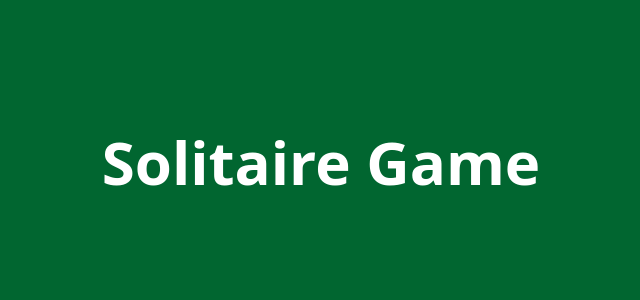
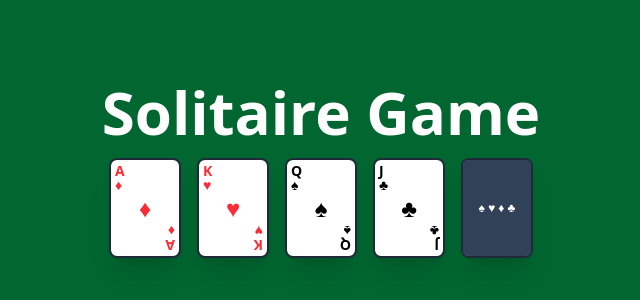
Before and after one commit to jgeneaguilar/klondike-solitaire, a React (Vite) app: page / in a window 1280 px wide. Shown: the part 230-530 px from the top of the page, without its empty margins (319-959 px from the left). Built offline with nearby package versions, Linux system fonts and the light colour scheme.

Commit message:
feat: create Card component with dynamic styling and hover effects

```diff
--- a/src/App.tsx
+++ b/src/App.tsx
@@ -1,8 +1,24 @@
+import { Card } from './components/Card';
+import type { Card as CardType } from './types/game';
+
 function App() {
+  const sampleCards: CardType[] = [
+    { suit: 'diamonds', rank: 'A', isFaceUp: true },
+    { suit: 'hearts', rank: 'K', isFaceUp: true },
+    { suit: 'spades', rank: 'Q', isFaceUp: true },
+    { suit: 'clubs', rank: 'J', isFaceUp: true },
+    { suit: 'clubs', rank: 'J', isFaceUp: false },
+  ];
+
   return (
-    <div className="min-h-screen bg-green-800 flex items-center justify-center">
+    <div className="min-h-screen bg-green-800 flex items-center justify-center flex-col">
       <div className="text-center">
         <h1 className="text-6xl font-bold text-white mb-4">Solitaire Game</h1>
+      </div>
+      <div className="flex items-center gap-4">
+        {sampleCards.map((card, index) => (
+          <Card key={index} card={card} />
+        ))}
       </div>
     </div>
   );
--- /dev/null
+++ b/src/components/Card.tsx
@@ -0,0 +1,59 @@
+import React from 'react';
+import type { Card as CardType, Suit } from '../types/game';
+
+interface CardProps {
+  card: CardType;
+}
+
+const getSuitSymbol = (suit: Suit): string => {
+  switch (suit) {
+    case 'diamonds':
+      return '♦';
+    case 'hearts':
+      return '♥';
+    case 'spades':
+      return '♠';
+    case 'clubs':
+      return '♣';
+    default:
+      return '';
+  }
+};
+
+const getCardColor = (suit: Suit): string => {
+  return suit === 'diamonds' || suit === 'hearts'
+    ? 'text-red-500'
+    : 'text-black';
+};
+
+export const Card: React.FC<CardProps> = ({ card }) => {
+  const cardColor = getCardColor(card.suit);
+
+  return (
+    <div className="flex items-center bg-white border-2 border-gray-800 rounded-lg shadow-xl font-bold h-25 w-18 hover:shadow-black/50 transition-shadow cursor-pointer">
+      {card.isFaceUp ? (
+        <div className="flex flex-col justify-between box-border text-sm p-1 h-full w-full rounded-sm">
+          <div className={`flex text-sm leading-none ${cardColor}`}>
+            {card.rank} <br />
+            {getSuitSymbol(card.suit)}
+          </div>
+          <div
+            className={`flex items-center justify-center text-2xl flex-1 ${cardColor}`}
+          >
+            {getSuitSymbol(card.suit)}
+          </div>
+          <div className={`flex text-sm leading-none rotate-180 ${cardColor}`}>
+            {card.rank} <br />
+            {getSuitSymbol(card.suit)}
+          </div>
+        </div>
+      ) : (
+        <div className="flex flex-col items-center justify-center bg-slate-700 text-white text-sm h-full w-full rounded-[0.3rem]">
+          <div className="text-center">
+            <div className="text-xs">♠ ♥ ♦ ♣</div>
+          </div>
+        </div>
+      )}
+    </div>
+  );
+};
--- /dev/null
+++ b/src/types/game.ts
@@ -0,0 +1,22 @@
+export type Suit = 'diamonds' | 'hearts' | 'spades' | 'clubs';
+
+export type Rank =
+  | 'A'
+  | '2'
+  | '3'
+  | '4'
+  | '5'
+  | '6'
+  | '7'
+  | '8'
+  | '9'
+  | '10'
+  | 'J'
+  | 'Q'
+  | 'K';
+
+export interface Card {
+  suit: Suit;
+  rank: Rank;
+  isFaceUp: boolean;
+}
```
